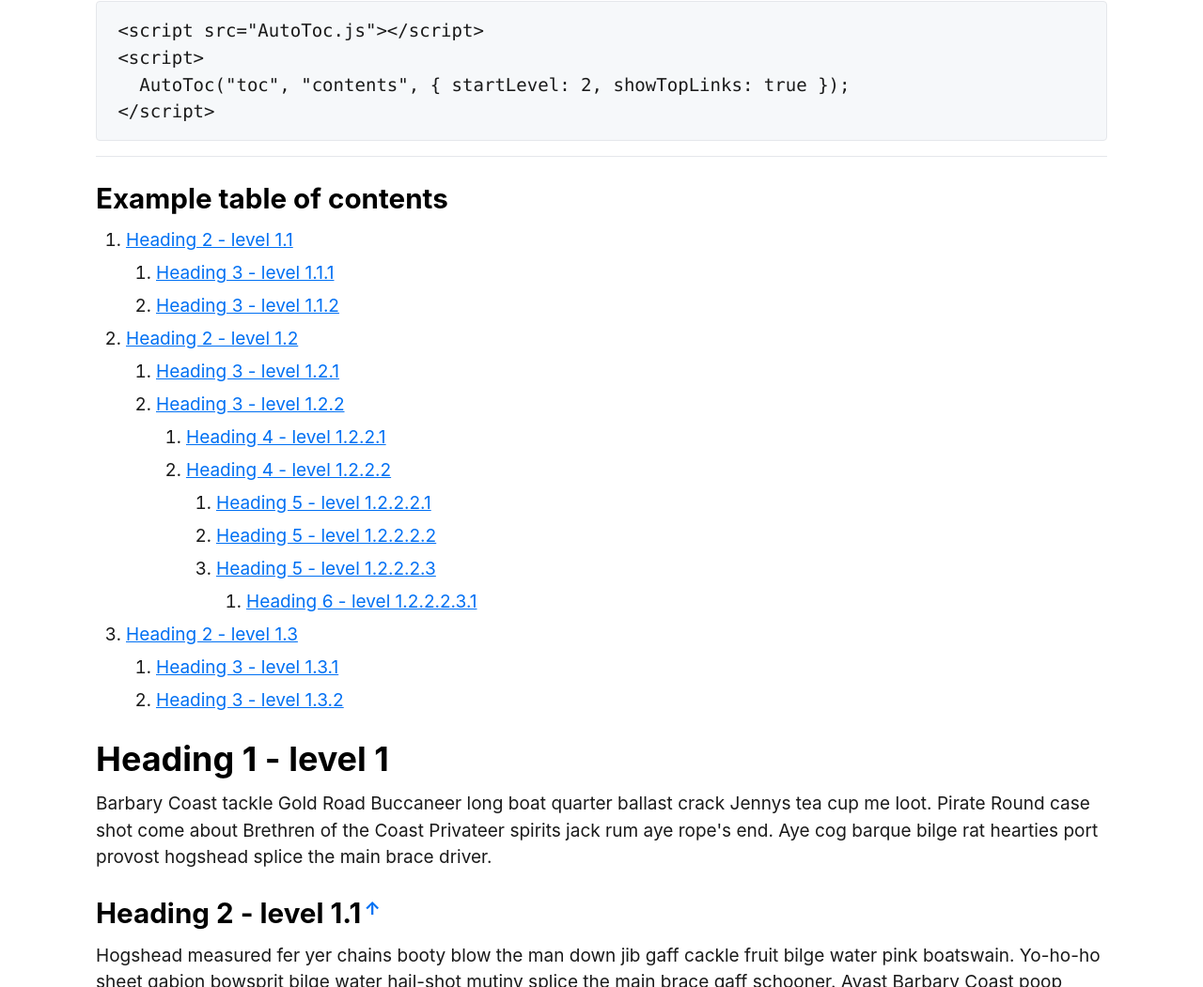
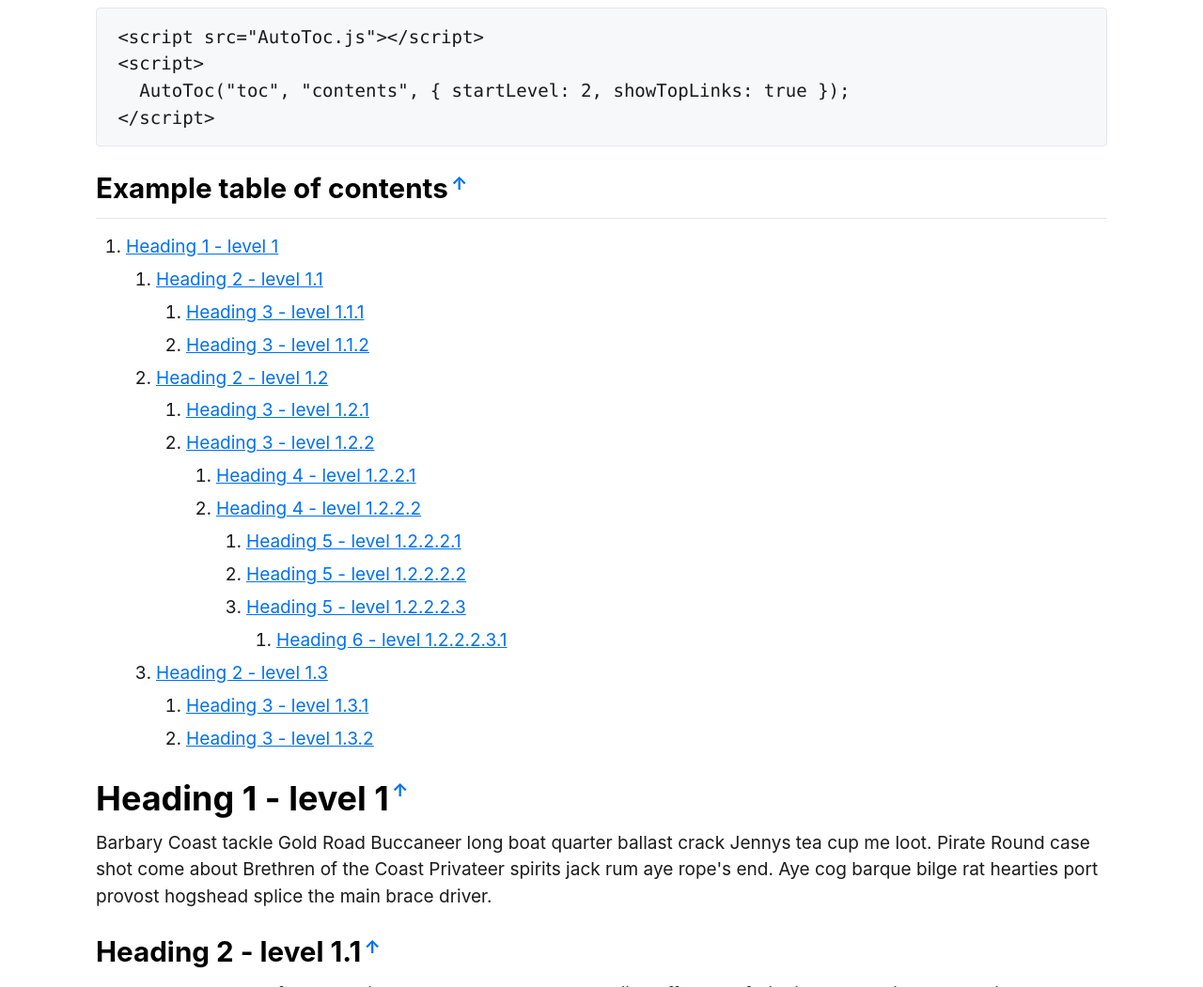
Before and after one commit to ocodia/AutoToc, a plain HTML site: page docs/index.html in a window 1280 px wide. Shown: the part 1647-2698 px from the top of the page at 94% size. Drawn offline with Linux system fonts and the light colour scheme.

Commit message:
Examples

```diff
--- a/docs/index.html
+++ b/docs/index.html
@@ -29,8 +29,7 @@
 &lt;/ol&gt;
 </pre>
 <p>Add AutoToc.js file to the page and run the AutoToc function, providing the list element <code>id</code> as an parameter:</p>
-<pre><code>
-&lt;script src=&quot;AutoToc.js&quot;&gt;&lt;/script&gt;
+<pre><code>&lt;script src=&quot;AutoToc.js&quot;&gt;&lt;/script&gt;
 &lt;script&gt;
   AutoToc("toc");
 &lt;/script&gt;</code></pre>
@@ -68,9 +67,10 @@
   AutoToc("toc", "contents", { startLevel: 2, showTopLinks: true });
 &lt;/script&gt;
 </code></pre>
+<h2>Example table of contents</h2>
 </section>
 <hr/>
-    <h2>Example table of contents</h2>
+
     <nav role="navigation">
       <ol id="example"></ol>
     </nav>
@@ -237,7 +237,7 @@
     <script src="AutoToc.js"></script>
     <script>
       AutoToc("toc", "about", { startLevel: 2, depth: 2, showTopLinks: true });
-      AutoToc("example", "contents", { depth: 6, showTopLinks: true, topLinkToParentToc: true });
+      AutoToc("example", "contents", { startLevel: 1, depth: 6, showTopLinks: true, topLinkToParentToc: true });
     </script>
   </body>
 </html>
```
